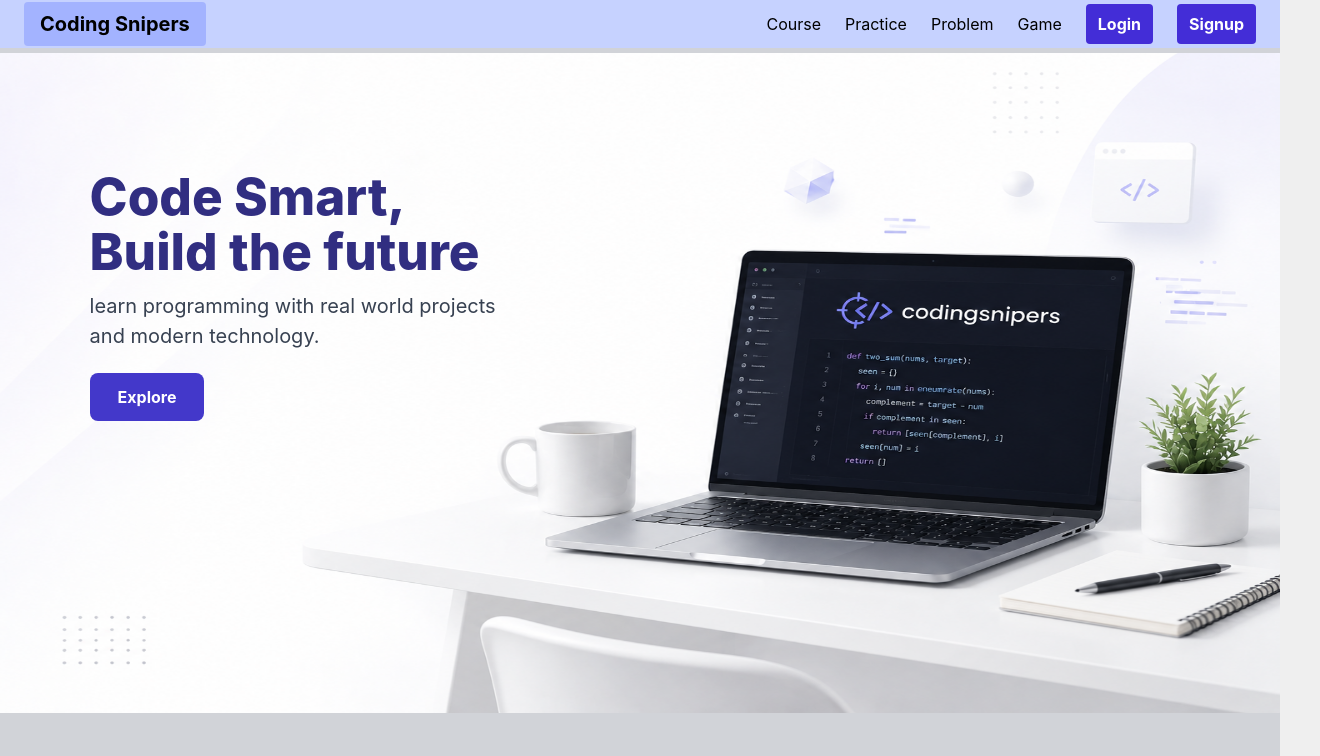
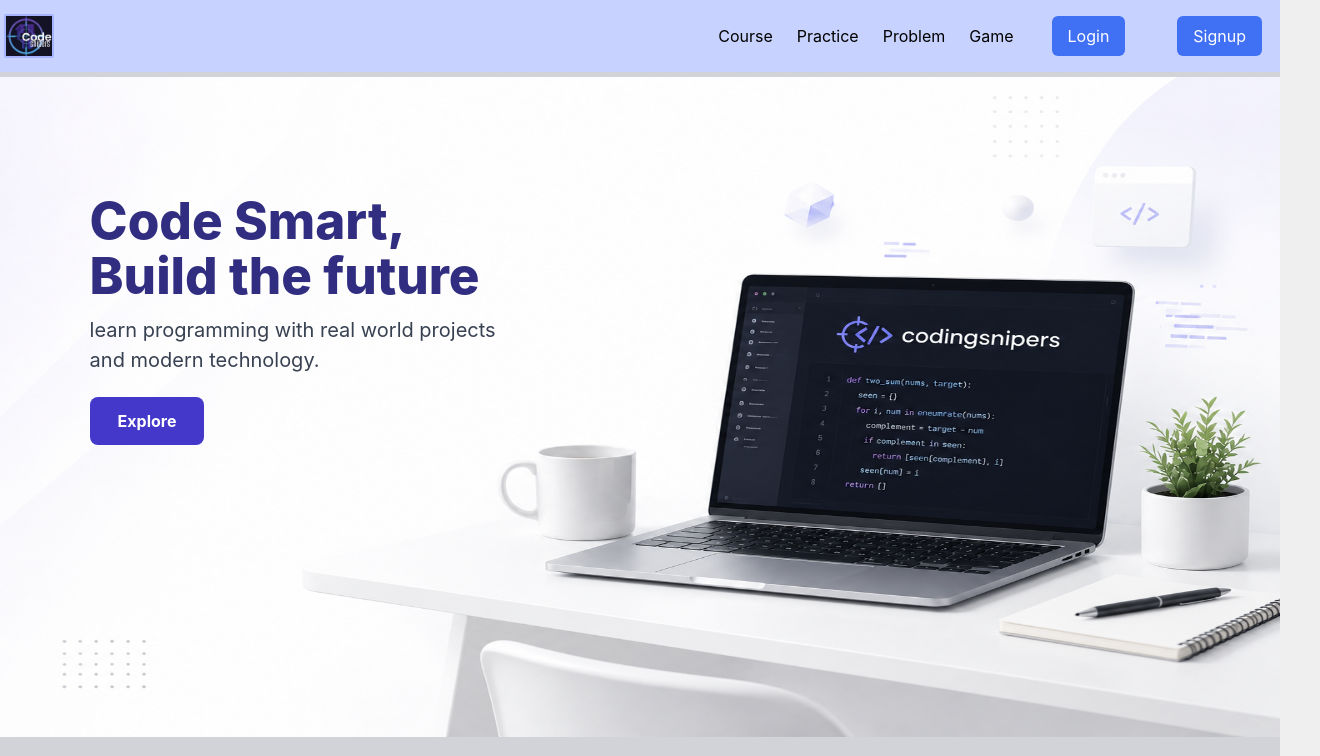
Before and after one commit to rajsachin7061/CodingFrontend, a React (Vite) app: page / in a window 1280 px wide. Shown: the top 756 px of the page, 1320 px wide, since content can reach past the window. Built offline with nearby package versions, Linux system fonts and the light colour scheme; no server answers.

Commit message:
mobile version

```diff
--- a/package.json
+++ b/package.json
@@ -4,7 +4,7 @@
   "version": "1.0.0",
   "type": "module",
   "scripts": {
-    "dev": "vite",
+    "dev": "vite --host",
     "build": "vite build",
     "preview": "vite preview"
   },
--- a/src/Components/LandingPage/LandingPage.jsx
+++ b/src/Components/LandingPage/LandingPage.jsx
@@ -1,4 +1,5 @@
 import { useEffect, useMemo, useState } from "react";
+import logoImg from "./imaiges/logo.png";
 import webImg from "./imaiges/landingImaige.png";
 import contestImg from "./imaiges/contest.png";
 import quizeImg from "./imaiges/quize.png";
@@ -7,7 +8,8 @@ import "./landing.css";
 import "./slider.css";
 
 const Page = ({ onLogin, onSignup }) => {
-  const images = useMemo(() => [
+  const images = useMemo(
+    () => [
       {
         image: contestImg,
         name: "contest",
@@ -16,7 +18,9 @@ const Page = ({ onLogin, onSignup }) => {
         image: quizeImg,
         name: "quize",
       },
-  ], []);
+    ],
+    [],
+  );
 
   const [current, setCurrent] = useState(0);
 
@@ -44,33 +48,53 @@ const Page = ({ onLogin, onSignup }) => {
     });
   };
 
+  const [menuOpen, setMenuOpen] = useState(false);
+
+  const handleToggleMenu = () => setMenuOpen((open) => !open);
+  const closeMenu = () => setMenuOpen(false);
+
   return (
     <div>
       {/* Navbar */}
-      <div className="w-full bg-indigo-200 flex items-center justify-between px-6 py-0.5">
-        <div className="bg-indigo-300 px-4 py-2 rounded">
-          <h1 className="font-bold text-xl">Coding Snipers</h1>
+      <div className="navbar">
+        <div className="logo-box">
+          <img src={logoImg} alt="web" />
+          {/* <h1 className="logo">Coding Snipers</h1> */}
         </div>
 
-        <div>
-          <ul className="flex gap-6 items-center">
-            <li className="cursor-pointer">Course</li>
-            <li className="cursor-pointer">Practice</li>
-            <li className="cursor-pointer">Problem</li>
-            <li className="cursor-pointer">Game</li>
+        <button
+          className="nav-toggle"
+          type="button"
+          aria-expanded={menuOpen}
+          aria-label="Toggle navigation"
+          onClick={handleToggleMenu}
+        >
+          ☰
+        </button>
 
+        <div className={`nav-menu ${menuOpen ? "open" : ""}`}>
+          <ul className="nav-links">
+            <li onClick={closeMenu}>Course</li>
+            <li onClick={closeMenu}>Practice</li>
+            <li onClick={closeMenu}>Problem</li>
+            <li onClick={closeMenu}>Game</li>
             <li
-              className="px-3 py-2 bg-indigo-700 text-white font-bold rounded cursor-pointer"
-              onClick={onLogin}
+              className="nav-action"
+              onClick={() => {
+                closeMenu();
+                onLogin();
+              }}
             >
-              Login
+              <button class="button">Login</button>
             </li>
-
             <li
-              className="px-3 py-2 bg-indigo-700 text-white font-bold rounded cursor-pointer"
-              onClick={onSignup}
+              className="nav-action"
+              onClick={() => {
+                closeMenu();
+                onSignup();
+              }}
             >
-              Signup
+             <button class="button">Signup</button>
             </li>
           </ul>
         </div>
--- a/src/Components/LandingPage/landing.css
+++ b/src/Components/LandingPage/landing.css
@@ -6,9 +6,10 @@
   position: relative;
   overflow: hidden;
 }
- .landigepage_imaige img {
+.landigepage_imaige img {
   display: block;
   width: 100%;
+  min-width: 320px;
   max-width: 1400px;
   height: 670px;
   padding: 5px 0;
@@ -46,7 +47,9 @@
   font-size: 16px;
   font-weight: 700;
   padding: 12px 28px;
-  transition: background-color 0.2s ease, transform 0.2s ease;
+  transition:
+    background-color 0.2s ease,
+    transform 0.2s ease;
 }
 
 .landing_quote button:hover {
@@ -64,13 +67,13 @@ html {
 
 @media (max-width: 700px) {
   .landing_quote {
-    top: 10%;
+    top: 8%;
     left: 5%;
-    width: 50%;
+    width: 80%;
   }
 
   .landing_quote h1 {
-    font-size: 22px;
+    font-size: 20px;
     margin-bottom: 8px;
   }
 
@@ -86,11 +89,12 @@ html {
   }
 }
 .box {
+  width: 100%;
+  max-width: 300px;
+  min-height: 400px;
+  height: auto;
 
-  width:300px;
-  height:400px;
   border: 2px solid brown;
-
 
   display: flex;
   justify-content: center;
@@ -98,26 +102,25 @@ html {
 }
 
 .container {
- text-align: center;
-
+  text-align: center;
 }
-.big-container{
-  display: flex;
-  flex-direction: row;
-  gap: 70px;
+@media (max-width: 768px) {
+  .big-container {
+    flex-direction: column;
+    align-items: center;
+    gap: 20px;
+  }
 }
-.mybutton{
- margin-top: 290px;
- padding: 10px 20px;
- background-color: rgb(36, 36, 179);
-  color:white;
+.mybutton {
+  margin-top: 20px;
+  padding: 10px 20px;
+  background-color: rgb(36, 36, 179);
+  color: white;
   border: none;
   border-radius: 10px;
 }
 
-
 /* course section */
-
 
 body {
   min-height: 100vh;
@@ -132,20 +135,20 @@ body {
 .slide-container {
   max-width: 1620px;
   width: 100%;
-  background-color: #4B4B59;
+  background-color: #4b4b59;
   padding: 4px 0;
 }
 .slide-content {
-  margin: 2px 40px;
+  margin: 10px;
   overflow: hidden;
 }
 .card {
-  width: 250px;
+  width: 100%;
+  max-width: 250px;
   border-radius: 25px;
   background-color: white;
   overflow: hidden;
 }
-
 
 .imaige-content,
 .card-content {
@@ -173,12 +176,10 @@ body {
 }
 
 .card-imaige {
-
   height: 189px;
-  width: 100% ;
+  width: 100%;
 
   background-color: #fff;
-
 }
 
 .card-imaige .card-img {
@@ -193,7 +194,6 @@ body {
   font-size: 18px;
   font-weight: 500;
   color: #333;
-
 }
 
 .descrpition {
@@ -214,5 +214,173 @@ body {
 }
 
 .button:hover {
-  background: #265DF2;
+  background: #265df2;
 }
+
+@media screen and (max-width: 991px) {
+  .cursor-pointer {
+    cursor: pointer;
+  }
+}
+
+.navbar {
+  width: 100%;
+  background-color: #c7d2fe; /* bg-indigo-200 */
+  display: flex;
+  align-items: center;
+  justify-content: space-between;
+  padding: 2px 4px;
+}
+
+.logo-box {
+  background-color: #a5b4fc; /* bg-indigo-300 */
+  padding: 2px;
+  width: 50px;
+  height: 50;
+  border-radius: 2px;
+}
+
+.logo {
+  font-size: 20px; /* text-xl */
+  font-weight: bold;
+  margin: 0;
+}
+
+.nav-links {
+  display: flex;
+  align-items: center;
+  gap: 24px; /* gap-6 */
+  list-style: none;
+  margin: 0;
+  padding: 0;
+}
+
+.nav-links li {
+  cursor: pointer;
+  font-size: 16px;
+  transition: color 0.3s ease;
+}
+
+.nav-links li:hover {
+  color: #4338ca;
+}
+
+.nav-toggle {
+  display: none;
+  background: transparent;
+  border: none;
+  color: #1f2937;
+  cursor: pointer;
+  font-size: 1.75rem;
+  padding: 8px;
+}
+
+.nav-menu {
+  display: flex;
+  align-items: center;
+}
+
+@media (max-width: 768px) {
+  .navbar {
+    flex-direction: row;
+    flex-wrap: wrap;
+    gap: 10px;
+    padding: 10px;
+    align-items: center;
+    justify-content: space-between;
+  }
+
+  .nav-toggle {
+    display: inline-flex;
+    align-items: center;
+    justify-content: center;
+    width: auto;
+    min-width: 44px;
+    height: 44px;
+    font-size: 1.5rem;
+    border-radius: 10px;
+    background: #eef2ff;
+  }
+
+  .nav-menu {
+    display: none;
+    width: 100%;
+  }
+
+  .nav-menu.open {
+    display: flex;
+  }
+
+  .nav-links {
+    flex-direction: column;
+    gap: 10px;
+    width: 100%;
+    align-items: center;
+    padding: 10px 0;
+  }
+
+  .nav-links li {
+    text-align: center;
+    width: auto;
+    min-width: 140px;
+    padding: 8px 14px;
+    background: #eef2ff;
+    border-radius: 999px;
+    transition:
+      transform 0.2s ease,
+      background 0.2s ease;
+  }
+
+  .nav-links li:hover {
+    color: #4338ca;
+    background: #e0e7ff;
+    transform: translateY(-1px);
+  }
+
+  .nav-action {
+    min-width: 120px;
+    padding: 8px 16px;
+    background: #4338ca;
+    color: #fff;
+    font-weight: 700;
+    border-radius: 999px;
+  }
+
+  .nav-action:hover {
+    background: #3730a3;
+  }
+
+  .logo {
+    font-size: 18px;
+  }
+}
+
+/* Mobile Devices */
+@media (max-width: 768px) {
+  .landigepage_imaige img {
+    height: 300px;
+  }
+
+  .landing_quote {
+    top: 15%;
+    left: 5%;
+    width: 90%;
+  }
+
+  .landing_quote h1 {
+    font-size: 22px;
+    line-height: 1.2;
+    margin-bottom: 8px;
+  }
+
+  .landing_quote p {
+    font-size: 13px;
+    margin-bottom: 12px;
+    line-height: 1.4;
+  }
+
+  .landing_quote button {
+    font-size: 13px;
+    padding: 8px 16px;
+  }
+}
--- a/src/Components/LandingPage/slider.css
+++ b/src/Components/LandingPage/slider.css
@@ -21,6 +21,7 @@
   height: 220px;
   object-fit: cover;
 }
+
 
 .button {
   margin-top: 10px;
```
Also changed, not shown: src/Components/LandingPage/imaiges/logo.png (added), 1 other file (tests, documents, lock files or other folders). Lines whose indentation alone changed are shown as unchanged.
